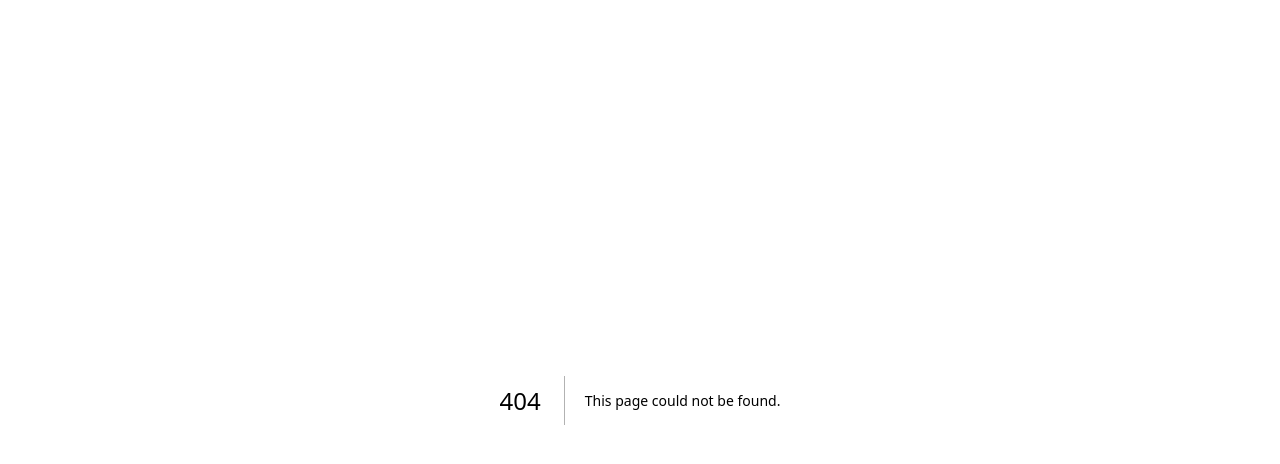
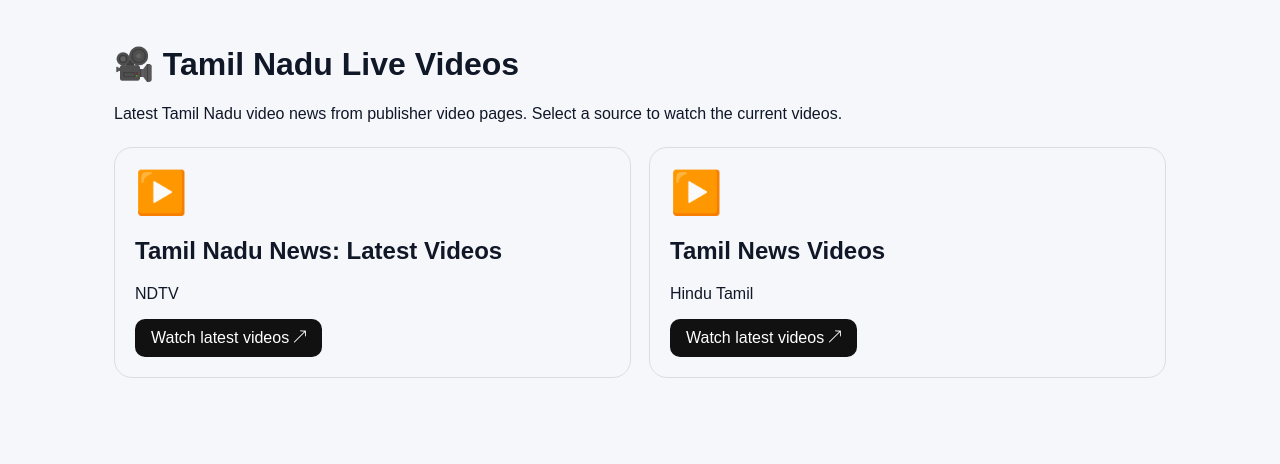
Before and after one commit to praneshpranesh5705-star/News, a Next.js app: page /videos in a window 1280 px wide. Before the commit this address had no page. Shown: the top 464 px of the page. Built offline with nearby package versions, Linux system fonts and the light colour scheme.

Commit message:
Add Tamil Nadu live video page

```diff
--- /dev/null
+++ b/app/videos/page.tsx
@@ -0,0 +1,19 @@
+"use client";
+
+const videos=[
+ {title:"Tamil Nadu News: Latest Videos",source:"NDTV",url:"https://www.ndtv.com/topic/tamil-nadu"},
+ {title:"Tamil News Videos",source:"Hindu Tamil",url:"https://www.hindutamil.in/videos"},
+];
+
+export default function VideosPage(){
+ return <main style={{maxWidth:1100,margin:"0 auto",padding:24}}>
+  <h1>🎥 Tamil Nadu Live Videos</h1>
+  <p>Latest Tamil Nadu video news from publisher video pages. Select a source to watch the current videos.</p>
+  <div style={{display:"grid",gridTemplateColumns:"repeat(auto-fit,minmax(280px,1fr))",gap:18,marginTop:24}}>
+   {videos.map(v=><article key={v.url} style={{border:"1px solid #ddd",borderRadius:18,padding:20}}>
+    <div style={{fontSize:42}}>▶️</div><h2>{v.title}</h2><p>{v.source}</p>
+    <a href={v.url} target="_blank" rel="noreferrer" style={{display:"inline-block",padding:"10px 16px",borderRadius:10,background:"#111",color:"white",textDecoration:"none"}}>Watch latest videos ↗</a>
+   </article>)}
+  </div>
+ </main>
+}
```
